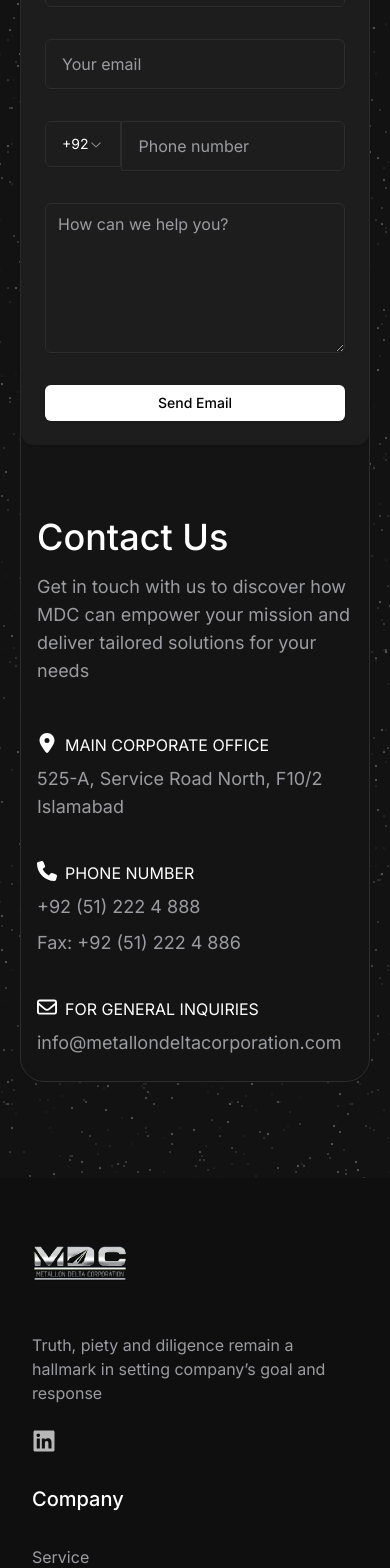
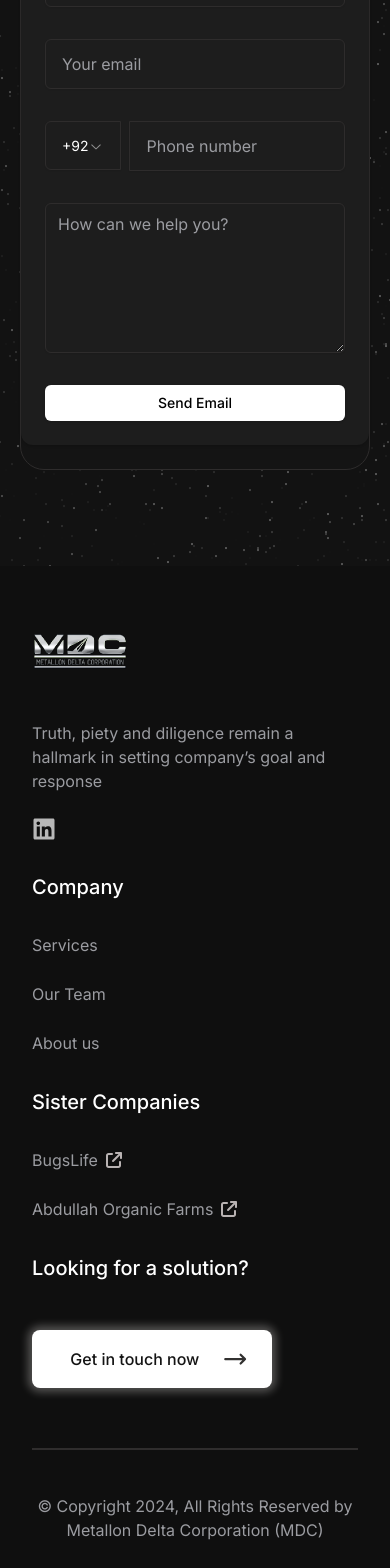
Before and after one commit to ashirasif/mdc_landing, a React (Vite) app: page / in a window 390 px wide. Shown: the part 8540-10108 px from the top of the page. Built offline with nearby package versions, Linux system fonts and the light colour scheme.

Commit message:
contact form

```diff
--- a/src/components/Footer.tsx
+++ b/src/components/Footer.tsx
@@ -70,7 +70,7 @@ function Footer() {
                   to='/services'
                   className="flex w-16 cursor-pointer border-b border-transparent hover:border-primary transition-colors duration-300 hover:text-primary-foreground"
                 >
-                  Service
+                  Services
                 </NavLink>
               </li>
               <li>
--- a/src/components/home/subComponents/Contact.tsx
+++ b/src/components/home/subComponents/Contact.tsx
@@ -3,7 +3,7 @@ import ContactForm from "./ContactForm";
 function Contact() {
   return (
     <div className="w-full max-w-screen-xl bg-secondary font-inter flex flex-col-reverse sm:flex-row py-6 sm:px-10 gap-2 border border-borderColor text-lg rounded-3xl text-white">
-      <div className="pt-16 sm:pl-6 px-4 flex flex-col gap-12 sm:w-1/2">
+      <div className="pt-16 hidden sm:pl-6 px-4 sm:flex flex-col gap-12 sm:w-1/2">
         <div className="flex flex-col gap-4">
           <h2 className="text-4xl font-medium">Contact Us</h2>
           <p className="text-foreground">
--- a/src/components/home/subComponents/ContactForm.tsx
+++ b/src/components/home/subComponents/ContactForm.tsx
@@ -101,7 +101,7 @@ function ContactForm() {
                   </FormItem>
                 )}
               />
-              <div className="flex flex-row sm:flex-row">
+              <div className="flex flex-row gap-2 sm:flex-row">
                 <FormField
                   control={form.control}
                   name="countryCode"
@@ -109,7 +109,7 @@ function ContactForm() {
                     <FormItem>
                       <Select onValueChange={field.onChange} defaultValue={field.value}>
                         <FormControl>
-                          <SelectTrigger className="sm:w-[100px] bg-[#1D1D1D] border-borderColor text-white">
+                          <SelectTrigger className=" bg-[#1D1D1D] h-[3.1rem] border-borderColor text-white">
                             <SelectValue placeholder="Code" />
                           </SelectTrigger>
                         </FormControl>
```
